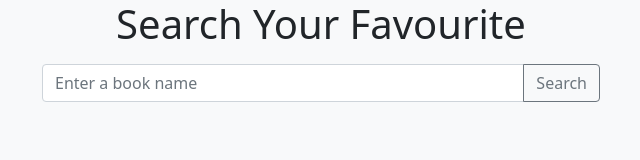
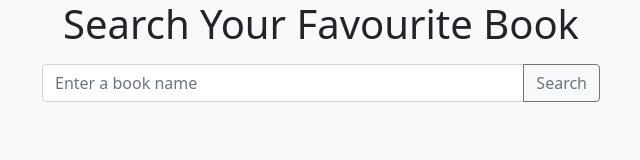
Before and after one commit to ridoystarlord/Book-Library, a plain HTML site: page index.html in a window 1280 px wide. Shown: the whole page, without its empty margins (319-959 px from the left). Drawn offline with nearby package versions, Linux system fonts and the light colour scheme.

Commit message:
Comments Done

```diff
--- a/index.html
+++ b/index.html
@@ -16,11 +16,12 @@
   <body class="bg-light">
     <!-- header start -->
     <header>
-      <h1 class="text-center">Search Your Favourite</h1>
+      <h1 class="text-center">Search Your Favourite Book</h1>
     </header>
     <!-- header END -->
     <!-- Main start -->
     <main>
+      <!-- Search Container Start -->
       <section class="container">
         <div class="input-group my-3 w-50 mx-auto">
           <input
@@ -47,9 +48,12 @@
           </div>
         </div>
       </section>
+      <!-- Search Container END -->
+      <!-- Result Container Start -->
       <section class="container">
         <div id="book-container" class="row row-cols-1 row-cols-md-3 g-4"></div>
       </section>
+      <!-- Result Container END -->
     </main>
     <!-- main END -->
     <!-- Footer start -->
```
Also changed, not shown: index.js (+7 -0 lines).
